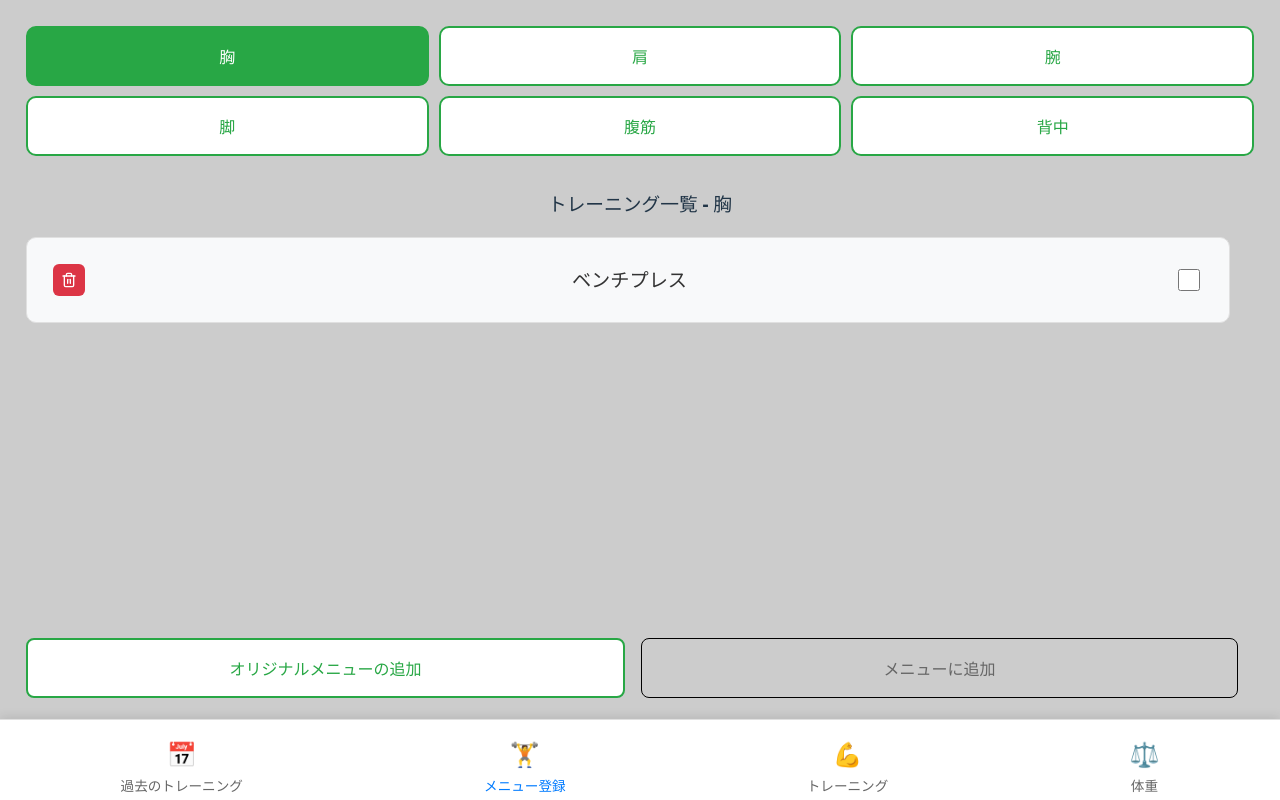
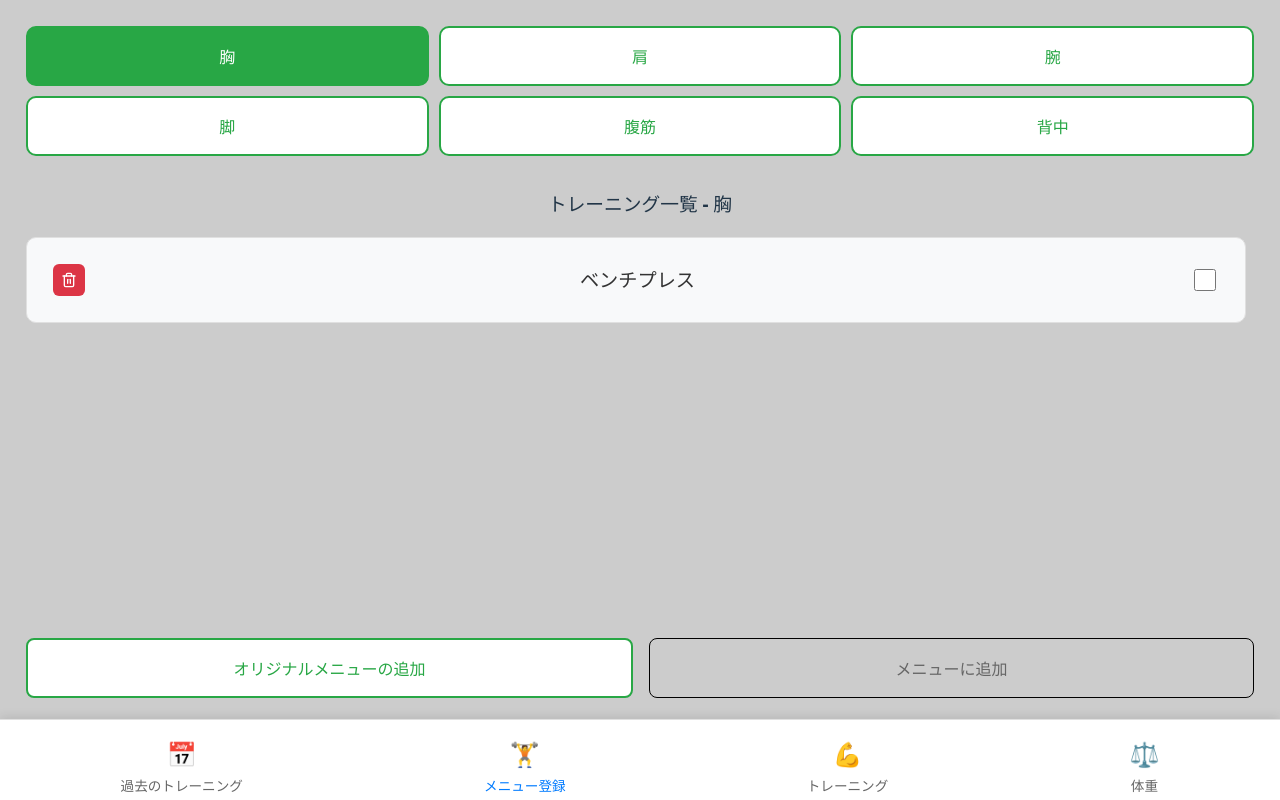
Before and after one commit to BandaiTakumi/massle_app, a React (Vite) app: page / in a window 1280 px wide. Built offline with nearby package versions, Linux system fonts and the light colour scheme.

Commit message:
メニュー登録画面の不要なマージンを削除

```diff
--- a/src/components/pages/Menu.css
+++ b/src/components/pages/Menu.css
@@ -48,7 +48,6 @@
   overflow-y: auto;
   padding-right: 0.5rem;
   margin-bottom: 1rem;
-  margin-right: 1rem;
 }
 
 .exercise-list::-webkit-scrollbar {
@@ -136,7 +135,6 @@
   display: flex;
   gap: 1rem;
   margin-bottom: 1rem;
-  margin-right: 1rem;
 }
 
 .original-menu-button,
```
